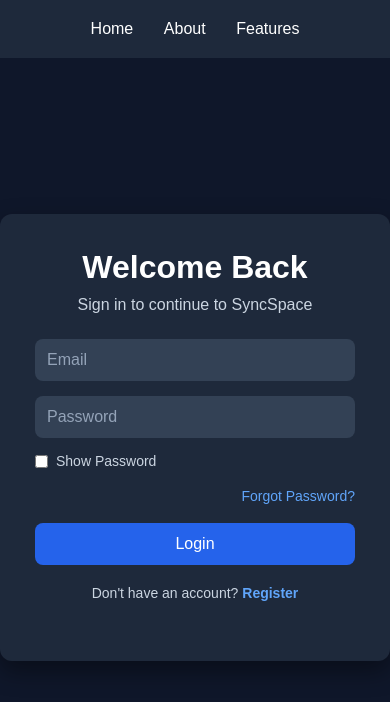
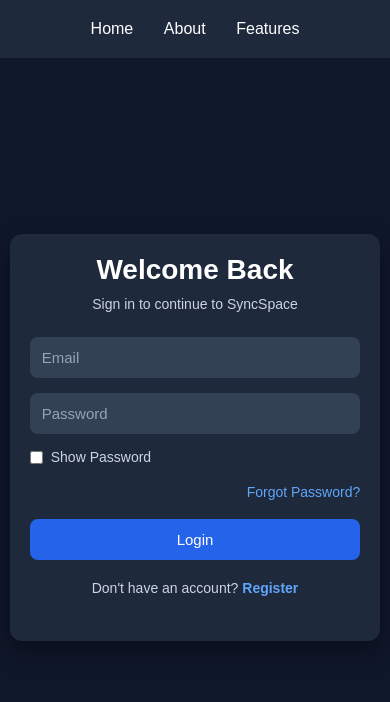
Before and after one commit to chandancoder-dev/syncspace-team14, a React (Vite) app in the folder client/: page /login in a window 390 px wide. Shown: the top 702 px of the page. Built offline with nearby package versions, Linux system fonts and the light colour scheme.

Commit message:
feat: add responsive login page

```diff
--- a/client/src/styles/login.css
+++ b/client/src/styles/login.css
@@ -112,3 +112,45 @@
     border: 1px solid #3b82f6;
     box-shadow: 0 0 8px rgba(59,130,246,0.4);
 }
+/* ==========================
+   Responsive Design
+========================== */
+
+@media (max-width: 768px) {
+
+    .login-card {
+        width: 90%;
+        padding: 25px;
+    }
+
+    .login-card h1 {
+        font-size: 32px;
+    }
+
+    .login-card p {
+        font-size: 15px;
+    }
+
+    .login-card input,
+    .login-card button {
+        font-size: 15px;
+    }
+
+}
+
+@media (max-width: 480px) {
+
+    .login-card {
+        width: 95%;
+        padding: 20px;
+    }
+
+    .login-card h1 {
+        font-size: 28px;
+    }
+
+    .login-card p {
+        font-size: 14px;
+    }
+
+}
```
